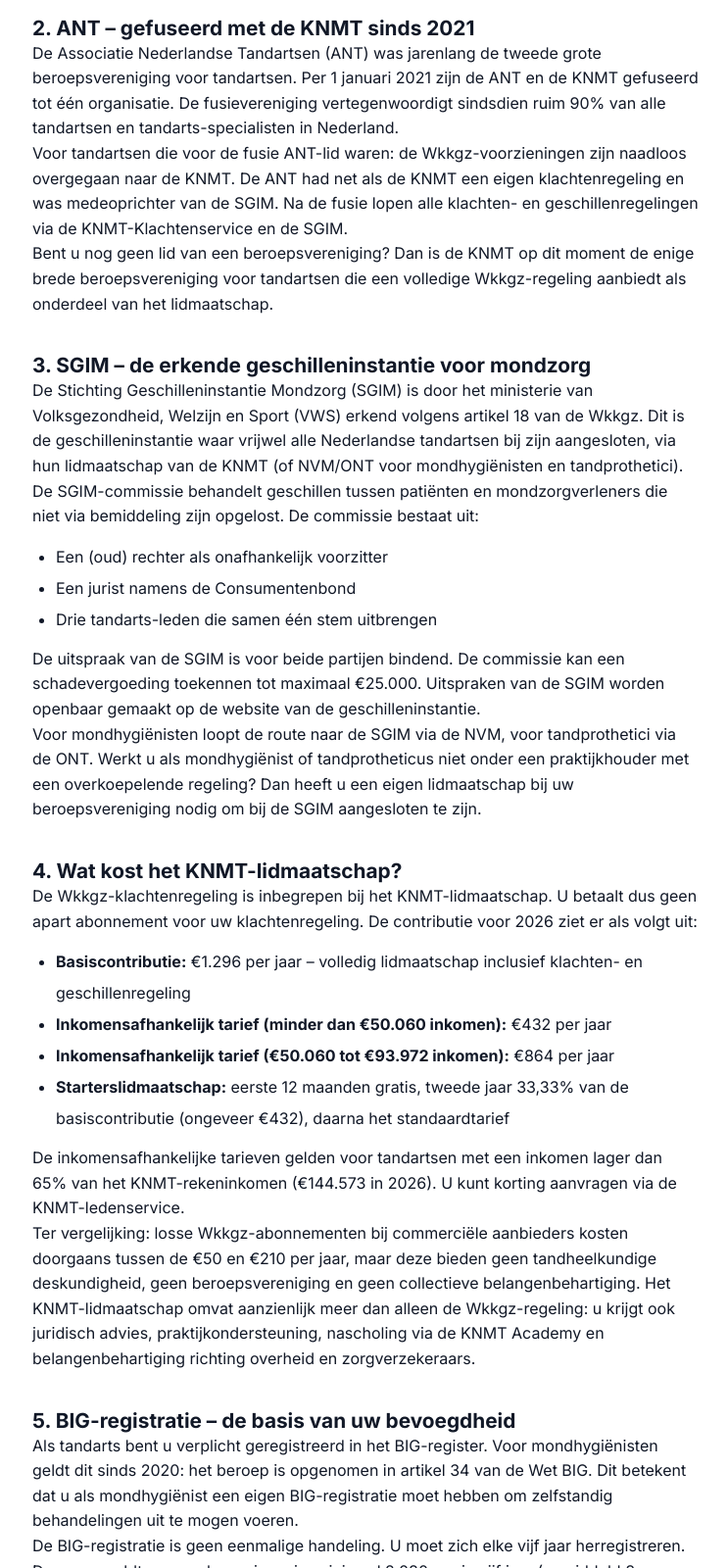
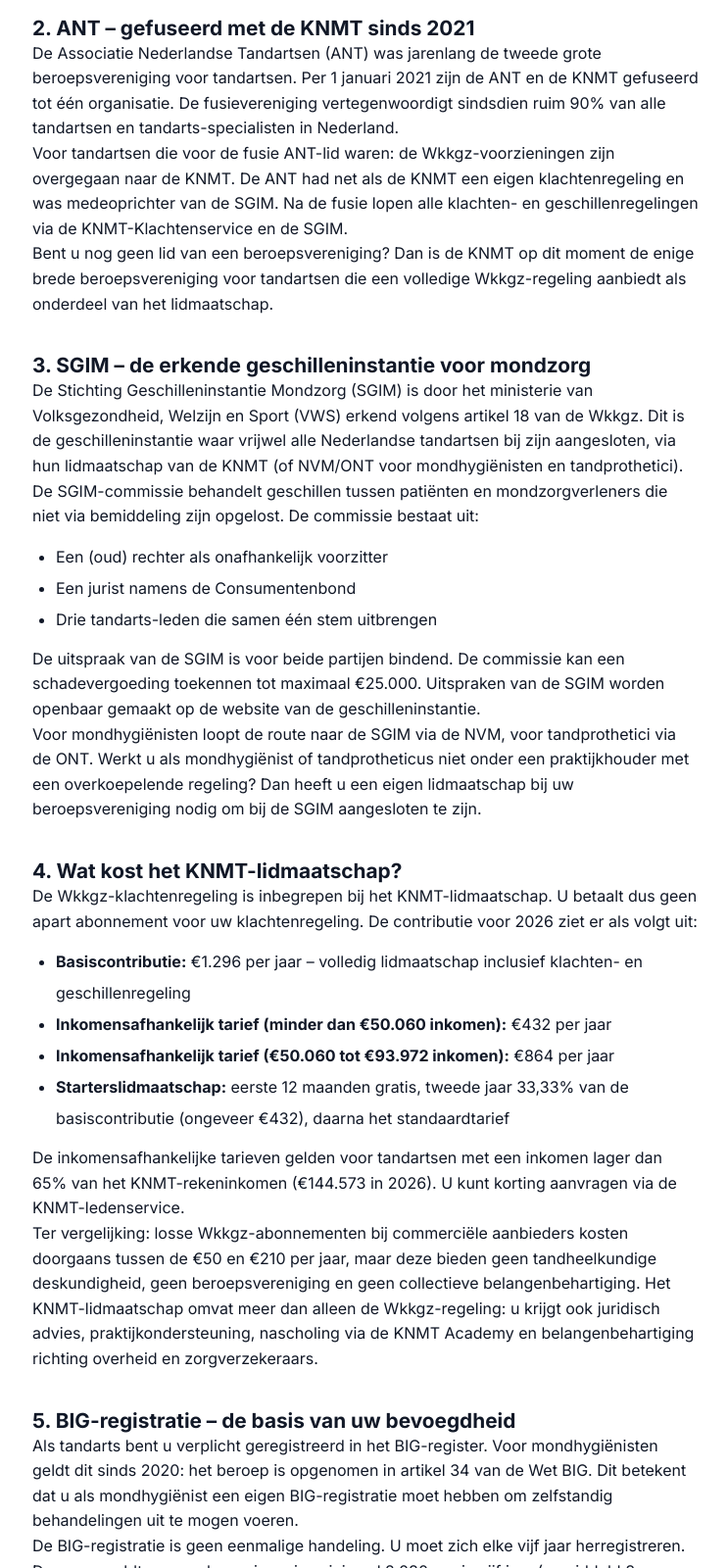
Before and after one commit to mopiagent-ctrl/wkkgz-vergelijker, a website: page blog/wkkgz-voor-tandarts.html in a window 1280 px wide. Shown: the part 911-2511 px from the top of the page at 98% size, without its empty margins (267-1010 px from the left). Drawn offline with Linux system fonts and the light colour scheme.

```diff
--- a/blog/wkkgz-voor-tandarts.html
+++ b/blog/wkkgz-voor-tandarts.html
@@ -40,7 +40,7 @@
 
         <h2 style="margin-top:36px;font-size:1.3rem;">2. ANT  –  gefuseerd met de KNMT sinds 2021</h2>
         <p>De Associatie Nederlandse Tandartsen (ANT) was jarenlang de tweede grote beroepsvereniging voor tandartsen. Per 1 januari 2021 zijn de ANT en de KNMT gefuseerd tot één organisatie. De fusievereniging vertegenwoordigt sindsdien ruim 90% van alle tandartsen en tandarts-specialisten in Nederland.</p>
-        <p>Voor tandartsen die voor de fusie ANT-lid waren: de Wkkgz-voorzieningen zijn naadloos overgegaan naar de KNMT. De ANT had net als de KNMT een eigen klachtenregeling en was medeoprichter van de SGIM. Na de fusie lopen alle klachten- en geschillenregelingen via de KNMT-Klachtenservice en de SGIM.</p>
+        <p>Voor tandartsen die voor de fusie ANT-lid waren: de Wkkgz-voorzieningen zijn overgegaan naar de KNMT. De ANT had net als de KNMT een eigen klachtenregeling en was medeoprichter van de SGIM. Na de fusie lopen alle klachten- en geschillenregelingen via de KNMT-Klachtenservice en de SGIM.</p>
         <p>Bent u nog geen lid van een beroepsvereniging? Dan is de KNMT op dit moment de enige brede beroepsvereniging voor tandartsen die een volledige Wkkgz-regeling aanbiedt als onderdeel van het lidmaatschap.</p>
 
         <h2 style="margin-top:36px;font-size:1.3rem;">3. SGIM  –  de erkende geschilleninstantie voor mondzorg</h2>
@@ -63,7 +63,7 @@
             <li><strong>Starterslidmaatschap:</strong> eerste 12 maanden gratis, tweede jaar 33,33% van de basiscontributie (ongeveer €432), daarna het standaardtarief</li>
         </ul>
         <p>De inkomensafhankelijke tarieven gelden voor tandartsen met een inkomen lager dan 65% van het KNMT-rekeninkomen (€144.573 in 2026). U kunt korting aanvragen via de KNMT-ledenservice.</p>
-        <p>Ter vergelijking: losse Wkkgz-abonnementen bij commerciële aanbieders kosten doorgaans tussen de €50 en €210 per jaar, maar deze bieden geen tandheelkundige deskundigheid, geen beroepsvereniging en geen collectieve belangenbehartiging. Het KNMT-lidmaatschap omvat aanzienlijk meer dan alleen de Wkkgz-regeling: u krijgt ook juridisch advies, praktijkondersteuning, nascholing via de KNMT Academy en belangenbehartiging richting overheid en zorgverzekeraars.</p>
+        <p>Ter vergelijking: losse Wkkgz-abonnementen bij commerciële aanbieders kosten doorgaans tussen de €50 en €210 per jaar, maar deze bieden geen tandheelkundige deskundigheid, geen beroepsvereniging en geen collectieve belangenbehartiging. Het KNMT-lidmaatschap omvat meer dan alleen de Wkkgz-regeling: u krijgt ook juridisch advies, praktijkondersteuning, nascholing via de KNMT Academy en belangenbehartiging richting overheid en zorgverzekeraars.</p>
 
         <h2 style="margin-top:36px;font-size:1.3rem;">5. BIG-registratie  –  de basis van uw bevoegdheid</h2>
         <p>Als tandarts bent u verplicht geregistreerd in het BIG-register. Voor mondhygiënisten geldt dit sinds 2020: het beroep is opgenomen in artikel 34 van de Wet BIG. Dit betekent dat u als mondhygiënist een eigen BIG-registratie moet hebben om zelfstandig behandelingen uit te mogen voeren.</p>
```
